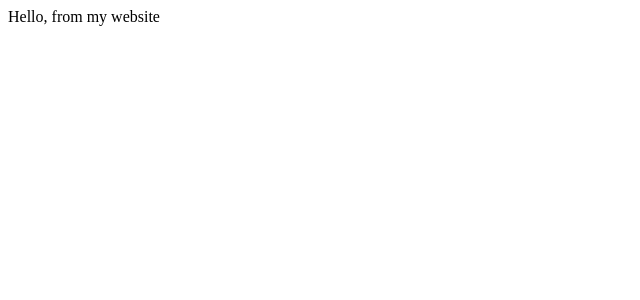
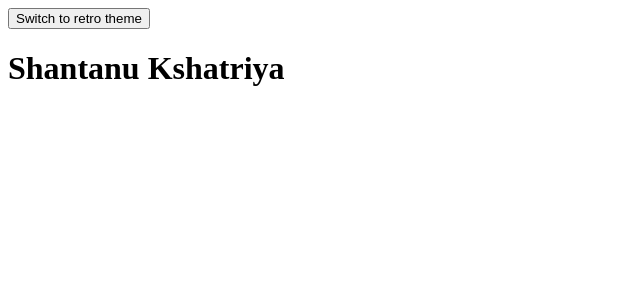
Before and after one commit to binaryBodhi/binaryBodhi.github.io, a React app: page / in a window 1280 px wide. Shown: the top 300 px of the page, without its empty margins (0-640 px from the left). Built offline with nearby package versions, Linux system fonts and the light colour scheme; the HTML template or start-up script is replaced by a standard one.

Commit message:
feat: added themes button

```diff
--- a/src/App.tsx
+++ b/src/App.tsx
@@ -1,7 +1,29 @@
+import { useState } from "react"
+import { ModernPortfolio } from "./themes/modern/ModernPortfolio"
+import { RetroPortfolio } from "./themes/retro/RetroPortfolio"
+import { portfolioData } from "./data/data"
+
 function App() {
+  const [theme, setTheme] = useState< 'retro' | 'modern' >('modern')
+
   return(
     <div>
-      Hello, from my website
+      <button
+        type="button"
+        onClick={() => {
+          setTheme((currentTheme) =>
+            currentTheme === 'modern' ? 'retro' : 'modern',
+          )
+        }}
+      >
+        Switch to {theme === 'modern' ? 'retro' : 'modern'} theme
+      </button>
+
+      {theme === 'modern' ? (
+        <ModernPortfolio data={portfolioData} />
+      ):(
+        <RetroPortfolio data={portfolioData} />
+      )}
     </div>
   )
 }
--- a/src/data/data.ts
+++ b/src/data/data.ts
@@ -8,7 +8,7 @@ import type { PortfolioData } from './types'
 export const portfolioData = {
   profile: {
     name: 'Shantanu Kshatriya',
-    headline: 'Fullstack Software Developer | Machine learning enthusiast',
+    headline: 'Full-stack Software Developer | Machine learning enthusiast',
     biography: ["I am batman"],
     email: "shantanu.kx@gmail.com"
   },
@@ -34,7 +34,7 @@ export const portfolioData = {
   experience: [
     {
       id: "bootlabs",
-      organization: "Bootlabs(HDFC Bank)",
+      organization: "Bootlabs (HDFC Bank)",
       role: "Software Developer",
       period: {
         start: "2025-08"
@@ -52,7 +52,7 @@ export const portfolioData = {
     {
       id: "ai-adventures",
       organization: "AI Adventures",
-      role: "Machine learning Engineer",
+      role: "Machine Learning Engineer",
       period: {
         start: "2021-06",
         end: "2022-08"
@@ -79,7 +79,7 @@ export const portfolioData = {
     {
       id: "machine-learning",
       name: "Machine Learning and Data",
-      skills: ["scikit-learn", "Numpy", "Pandas", "OpenCV", "NLTK", "BERT", "Matplotlib"]
+      skills: ["scikit-learn", "NumPy", "Pandas", "OpenCV", "NLTK", "BERT", "Matplotlib"]
     },
     {
       id: "cloud",
@@ -92,7 +92,7 @@ export const portfolioData = {
     {
       id: "masters",
       institution: "Stevens Institute of Technology",
-      qualification: "Master\'s of Sc.",
+      qualification: "Master's of Sc.",
       field: "Software Engineering",
       period: {
         start: "2022-09",
@@ -103,7 +103,7 @@ export const portfolioData = {
     {
       id: "bachelors",
       institution: "National Institute of Technology, Karnataka",
-      qualification: "Bachelor\'s of Technology",
+      qualification: "Bachelor's of Technology",
       field: "Computer Science and Engineering",
       period: {
         start: "2017-09",
--- /dev/null
+++ b/src/themes/modern/ModernPortfolio.tsx
@@ -0,0 +1,13 @@
+import type { PortfolioData } from "../../data/types";
+
+interface ModernPortfolioProps {
+    data: PortfolioData
+}
+
+export function ModernPortfolio({ data }: ModernPortfolioProps){
+    return (
+        <div>
+            <h1>{data.profile.name}</h1>
+        </div>
+    )
+}
--- /dev/null
+++ b/src/themes/retro/RetroPortfolio.tsx
@@ -0,0 +1,13 @@
+import type { PortfolioData } from "../../data/types";
+
+interface RetroPortfolioProps {
+    data: PortfolioData
+}
+
+export function RetroPortfolio({ data }: RetroPortfolioProps){
+    return (
+        <div>
+            <h1>{data.profile.name}</h1>
+        </div>
+    )
+}
```
